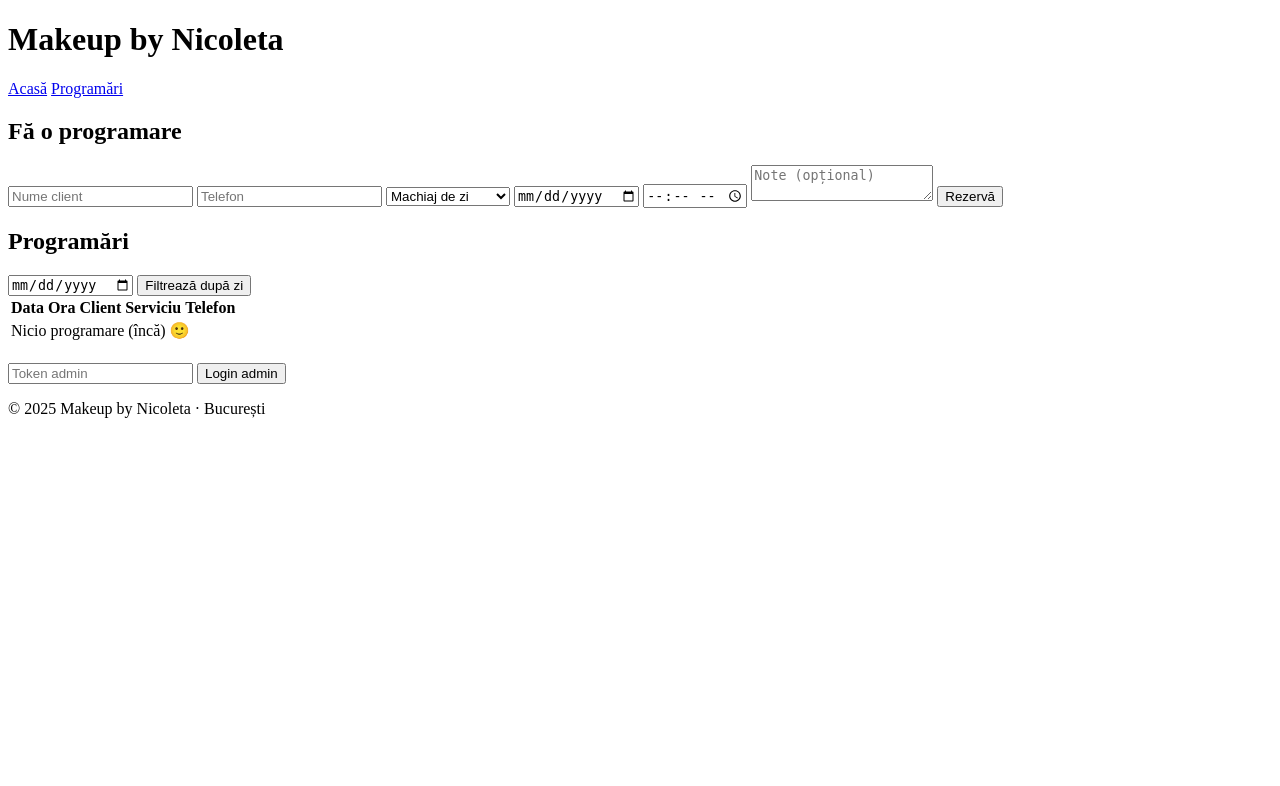
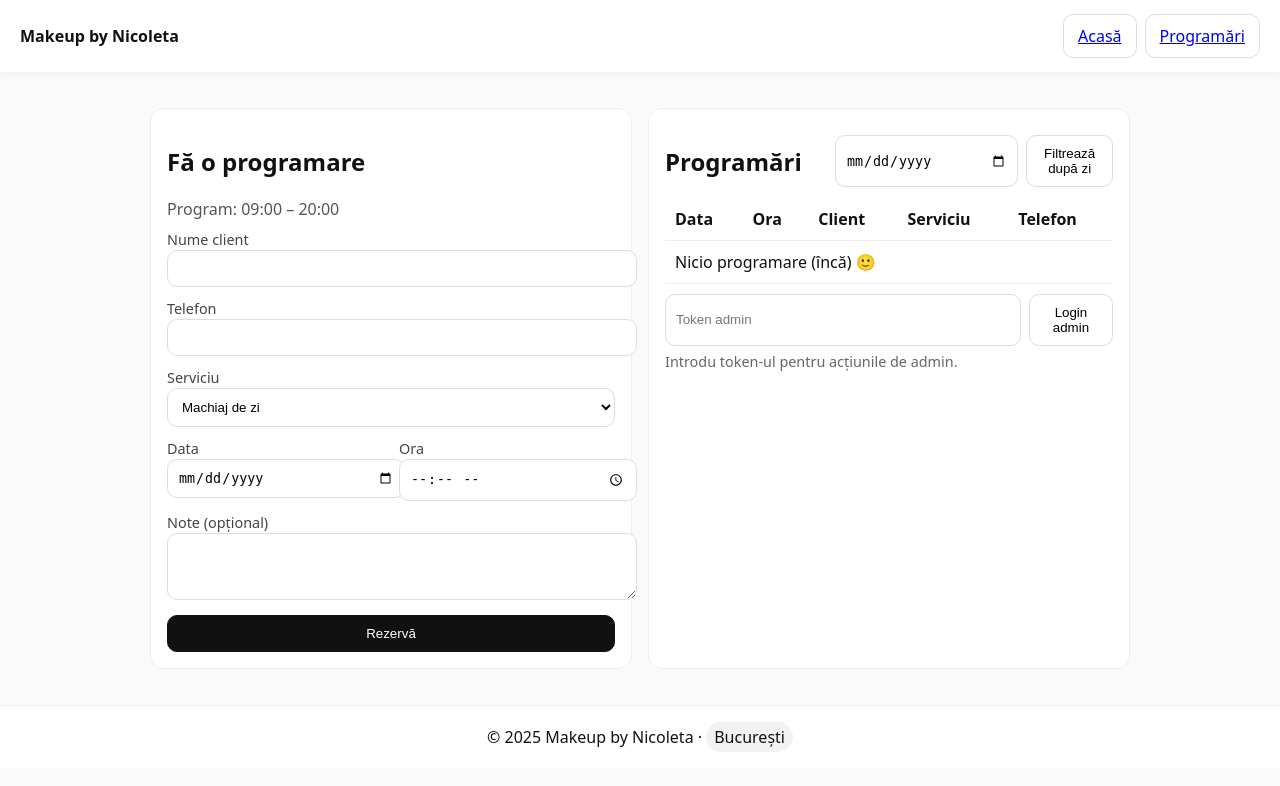
Before and after one commit to CosminRC/make-up-by-nicoleta, a FastAPI app: page /bookings in a window 1280 px wide. Shown: the top 786 px of the page. Run offline with FastAPI, Linux system fonts and the light colour scheme.

Commit message:
Bookings: extend base.html + admin token UI

```diff
--- a/app/templates/bookings.html
+++ b/app/templates/bookings.html
@@ -1,55 +1,69 @@
-<!DOCTYPE html>
-<html lang="ro">
-<head>
-    <meta charset="UTF-8">
-    <title>Programări - Makeup by Nicoleta</title>
-    <link rel="stylesheet" href="/static/styles.css">
-</head>
-<body>
-    <header>
-        <h1>Makeup by Nicoleta</h1>
-        <nav>
-            <a href="/">Acasă</a>
-            <a href="/bookings">Programări</a>
-        </nav>
-    </header>
+{% extends "base.html" %}
+{% block content %}
+  {% if msg %}
+    <div class="card" style="border-color:#f5c2c7;background:#f8d7da;">{{ msg }}</div>
+  {% endif %}
+  {% if ok %}
+    <div class="card" style="border-color:#bcd0ba;background:#d1e7dd;">{{ ok }}</div>
+  {% endif %}
 
-    <main>
-        <section>
-            <div class="form-container">
+  <div class="grid grid-2">
+    <!-- Formular programare -->
+    <section class="card">
       <h2>Fă o programare</h2>
-                <form method="post" action="/book">
-                    <input type="text" name="client_name" placeholder="Nume client" required />
-                    <input type="text" name="phone" placeholder="Telefon" required />
+      <p style="margin:6px 0;color:#555;">Program: 09:00 – 20:00</p>
+      <form method="post" action="/book" style="display:grid;gap:10px;margin-top:8px;">
+        <div>
+          <label>Nume client</label>
+          <input name="client_name" required />
+        </div>
+        <div>
+          <label>Telefon</label>
+          <input name="phone" required />
+        </div>
+        <div>
+          <label>Serviciu</label>
           <select name="service" required>
-                        <option value="Machiaj de zi">Machiaj de zi</option>
-                        <option value="Machiaj de seară">Machiaj de seară</option>
-                        <option value="Machiaj mireasă">Machiaj mireasă</option>
+            <option>Machiaj de zi</option>
+            <option>Machiaj de seară</option>
+            <option>Machiaj mireasă</option>
+            <option>Probă machiaj</option>
           </select>
+        </div>
+        <div class="grid grid-2">
+          <div>
+            <label>Data</label>
             <input type="date" name="day" required />
+          </div>
+          <div>
+            <label>Ora</label>
             <input type="time" name="hour" required />
-                    <textarea name="note" placeholder="Note (opțional)"></textarea>
-                    <button type="submit">Rezervă</button>
+          </div>
+        </div>
+        <div>
+          <label>Note (opțional)</label>
+          <textarea name="notes" rows="3"></textarea>
+        </div>
+        <button class="btn btn-primary" type="submit">Rezervă</button>
+      </form>
+    </section>
+
+    <!-- Listă programări -->
+    <section class="card">
+      <div style="display:flex;align-items:center;justify-content:space-between;">
+        <h2>Programări</h2>
+        <form method="get" action="/bookings" style="display:flex;gap:8px;margin:8px 0;">
+          <input type="date" name="q_day" value="{{ q_day or '' }}" />
+          {% if token %}<input type="hidden" name="token" value="{{ token }}"/>{% endif %}
+          <button class="btn" type="submit">Filtrează după zi</button>
         </form>
       </div>
 
-            <div class="table-container">
-                <h2>Programări</h2>
-                <form method="get" action="/bookings">
-                    <input type="date" name="q_day" value="{{ q_day or '' }}" />
-                    <button class="btn" type="submit">Filtrează după zi</button>
-                </form>
       <table>
         <thead>
           <tr>
-                            <th>Data</th>
-                            <th>Ora</th>
-                            <th>Client</th>
-                            <th>Serviciu</th>
-                            <th>Telefon</th>
-                            {% if is_admin %}
-                                <th>Admin</th>
-                            {% endif %}
+            <th>Data</th><th>Ora</th><th>Client</th><th>Serviciu</th><th>Telefon</th>
+            {% if is_admin %}<th>Admin</th>{% endif %}
           </tr>
         </thead>
         <tbody>
@@ -62,34 +76,30 @@
             <td>{{ it.phone }}</td>
             {% if is_admin %}
             <td>
-                                    <form method="post" action="/delete/{{ it.id }}">
-                                        <input type="hidden" name="token" value="{{ token }}">
-                                        <button type="submit">Șterge</button>
+              <form method="post" action="/delete/{{ it.id }}" onsubmit="return confirm('Ștergi programarea?')">
+                <input type="hidden" name="token" value="{{ token }}"/>
+                <button class="btn" type="submit">Șterge</button>
               </form>
             </td>
             {% endif %}
           </tr>
           {% else %}
-                        <tr>
-                            <td colspan="6">Nicio programare (încă) 🙂</td>
-                        </tr>
+          <tr><td colspan="{{ 5 + (1 if is_admin else 0) }}">Nicio programare (încă) 🙂</td></tr>
           {% endfor %}
         </tbody>
       </table>
+
+      {% if not is_admin %}
+        <div style="margin-top:10px;">
+          <form method="get" action="/bookings" style="display:flex;gap:8px;">
+            <input type="password" name="token" placeholder="Token admin" />
+            <button class="btn" type="submit">Login admin</button>
+          </form>
+          <p style="color:#666;font-size:.9rem;margin-top:6px;">Introdu token-ul pentru acțiunile de admin.</p>
         </div>
+      {% else %}
+        <p style="color:#666;font-size:.9rem;margin-top:6px;">Ești logat ca admin.</p>
+      {% endif %}
     </section>
-
-        <!-- Formular pentru login admin -->
-        {% if not is_admin %}
-        <form method="get" action="/bookings" style="margin-top:20px;">
-            <input type="password" name="token" placeholder="Token admin" />
-            <button type="submit">Login admin</button>
-        </form>
-        {% endif %}
-    </main>
-
-    <footer>
-        <p>© 2025 Makeup by Nicoleta · București</p>
-    </footer>
-</body>
-</html>
+  </div>
+{% endblock %}
```
Lines whose indentation alone changed are shown as unchanged.
